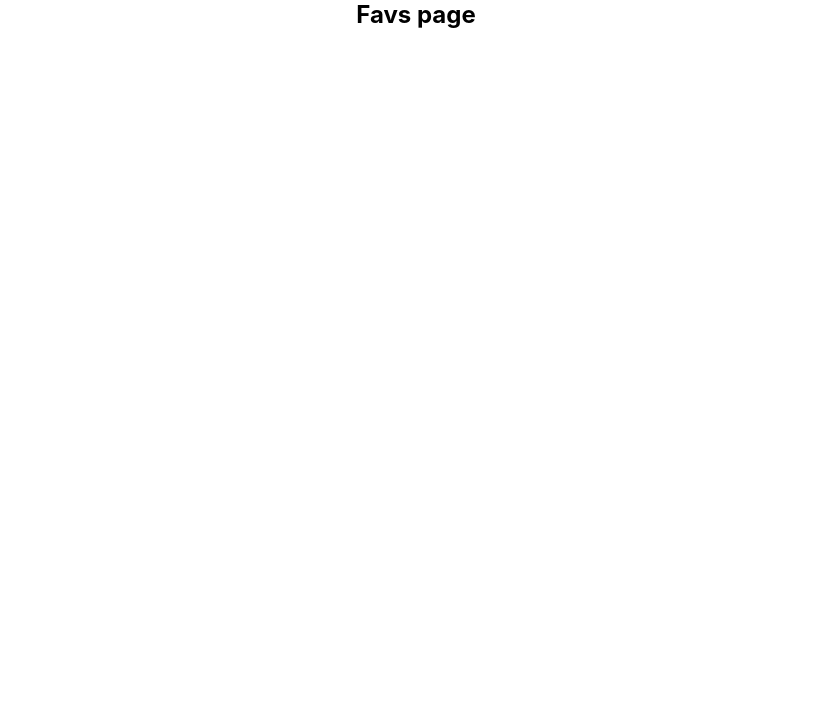
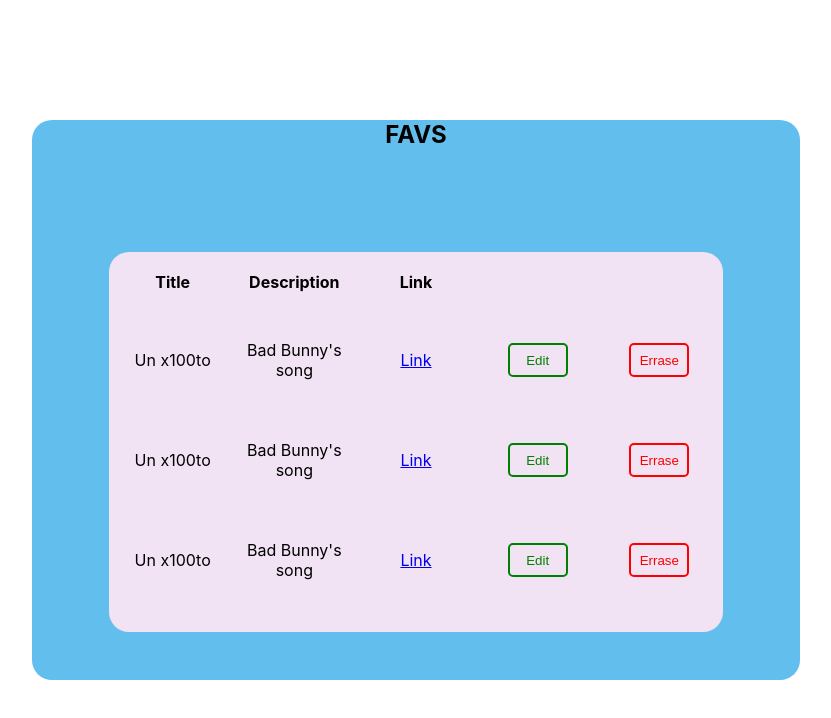
Before and after one commit to juandiegovelsol/api-redux-integrate, a React (Create React App) app: page /favs in a window 1280 px wide. Shown: the top 718 px of the page, without its empty margins (224-1055 px from the left). Built offline with nearby package versions, Linux system fonts and the light colour scheme.

Commit message:
first mocked data layout

```diff
--- a/src/App.css
+++ b/src/App.css
@@ -5,6 +5,30 @@
 }
 .App {
   text-align: center;
+}
+::-webkit-scrollbar-corner {
+  background: rgba(0, 0, 0, 0.5);
+}
+
+* {
+  scrollbar-width: thin;
+  scrollbar-color: #8fb8ed transparent;
+}
+
+/* Works on Chrome, Edge, and Safari */
+*::-webkit-scrollbar {
+  width: 12px;
+  height: 12px;
+}
+
+*::-webkit-scrollbar-track {
+  background: transparent;
+}
+
+*::-webkit-scrollbar-thumb {
+  background-color: #8fb8ed;
+  border-radius: 20px;
+  border: 3px solid transparent;
 }
 /*
 .App-logo {
--- a/src/features/Fav/Fav.jsx
+++ b/src/features/Fav/Fav.jsx
@@ -3,8 +3,77 @@ import "./fav.scss";
 
 const Fav = () => {
   return (
-    <main>
-      <h2>Favs page</h2>
+    <main className="fav-container">
+      <section className="fav-container__box">
+        <article className="fav-container__search">
+          <h2>FAVS</h2>
+        </article>
+        <article className="fav-container__list">
+          <table className="fav-list">
+            <thead className="fav-list__head">
+              <th>Title</th>
+              <th>Description</th>
+              <th>Link</th>
+              <th></th>
+              <th></th>
+            </thead>
+            <tbody className="fav-list__body">
+              <tr className="list-item">
+                <td>Un x100to</td>
+                <td>Bad Bunny's song</td>
+                <td>
+                  <a href="https://www.youtube.com/watch?v=3inw26U-os4">Link</a>
+                </td>
+                <td>
+                  <button className="edit">Edit</button>
+                </td>
+                <td>
+                  <button className="errase">Errase</button>
+                </td>
+              </tr>
+              <tr className="list-item">
+                <td>Un x100to</td>
+                <td>Bad Bunny's song</td>
+                <td>
+                  <a href="https://www.youtube.com/watch?v=3inw26U-os4">Link</a>
+                </td>
+                <td>
+                  <button className="edit">Edit</button>
+                </td>
+                <td>
+                  <button className="errase">Errase</button>
+                </td>
+              </tr>
+              <tr className="list-item">
+                <td>Un x100to</td>
+                <td>Bad Bunny's song</td>
+                <td>
+                  <a href="https://www.youtube.com/watch?v=3inw26U-os4">Link</a>
+                </td>
+                <td>
+                  <button className="edit">Edit</button>
+                </td>
+                <td>
+                  <button className="errase">Errase</button>
+                </td>
+              </tr>
+              <tr className="list-item">
+                <td>Un x100to</td>
+                <td>Bad Bunny's song</td>
+                <td>
+                  <a href="https://www.youtube.com/watch?v=3inw26U-os4">Link</a>
+                </td>
+                <td>
+                  <button className="edit">Edit</button>
+                </td>
+                <td>
+                  <button className="errase">Errase</button>
+                </td>
+              </tr>
+            </tbody>
+          </table>
+        </article>
+      </section>
     </main>
   );
 };
--- a/src/features/Fav/fav.scss
+++ b/src/features/Fav/fav.scss
@@ -0,0 +1,79 @@
+.fav-container {
+  height: 100vh;
+  width: 100vw;
+  overflow: hidden;
+  display: flex;
+  justify-content: center;
+  align-items: center;
+  &__box {
+    height: 70%;
+    width: 60%;
+    overflow: hidden;
+    display: flex;
+    flex-direction: column;
+    justify-content: center;
+    align-items: center;
+    border: none;
+    border-radius: 20px;
+  }
+  &__search {
+    height: 15%;
+    width: 100%;
+    background-color: #62bfed;
+  }
+  &__list {
+    height: 85%;
+    width: 100%;
+    background-color: #62bfed;
+    display: flex;
+    justify-content: center;
+    align-items: center;
+    .fav-list {
+      height: 80%;
+      width: 80%;
+      background-color: #f1e3f3;
+      border-radius: 20px;
+      overflow: hidden;
+      &__head {
+        height: 15%;
+        width: 100%;
+        display: table;
+        table-layout: fixed;
+      }
+      &__body {
+        height: 85%;
+        width: 100%;
+        display: block;
+        overflow-y: scroll;
+        .list-item {
+          display: table;
+          table-layout: fixed;
+          width: 100%;
+          height: 100px;
+          td {
+            .edit,
+            .errase {
+              height: 35%;
+              width: 50%;
+              background-color: transparent;
+              border-radius: 5px;
+              &:hover,
+              &:focus {
+                cursor: pointer;
+                background-color: #c2bbf0;
+              }
+            }
+            .edit {
+              border: 2px solid green;
+              color: green;
+            }
+            .errase {
+              border: 2px solid red;
+              color: red;
+            }
+          }
+        }
+      }
+    }
+  }
+}
```
